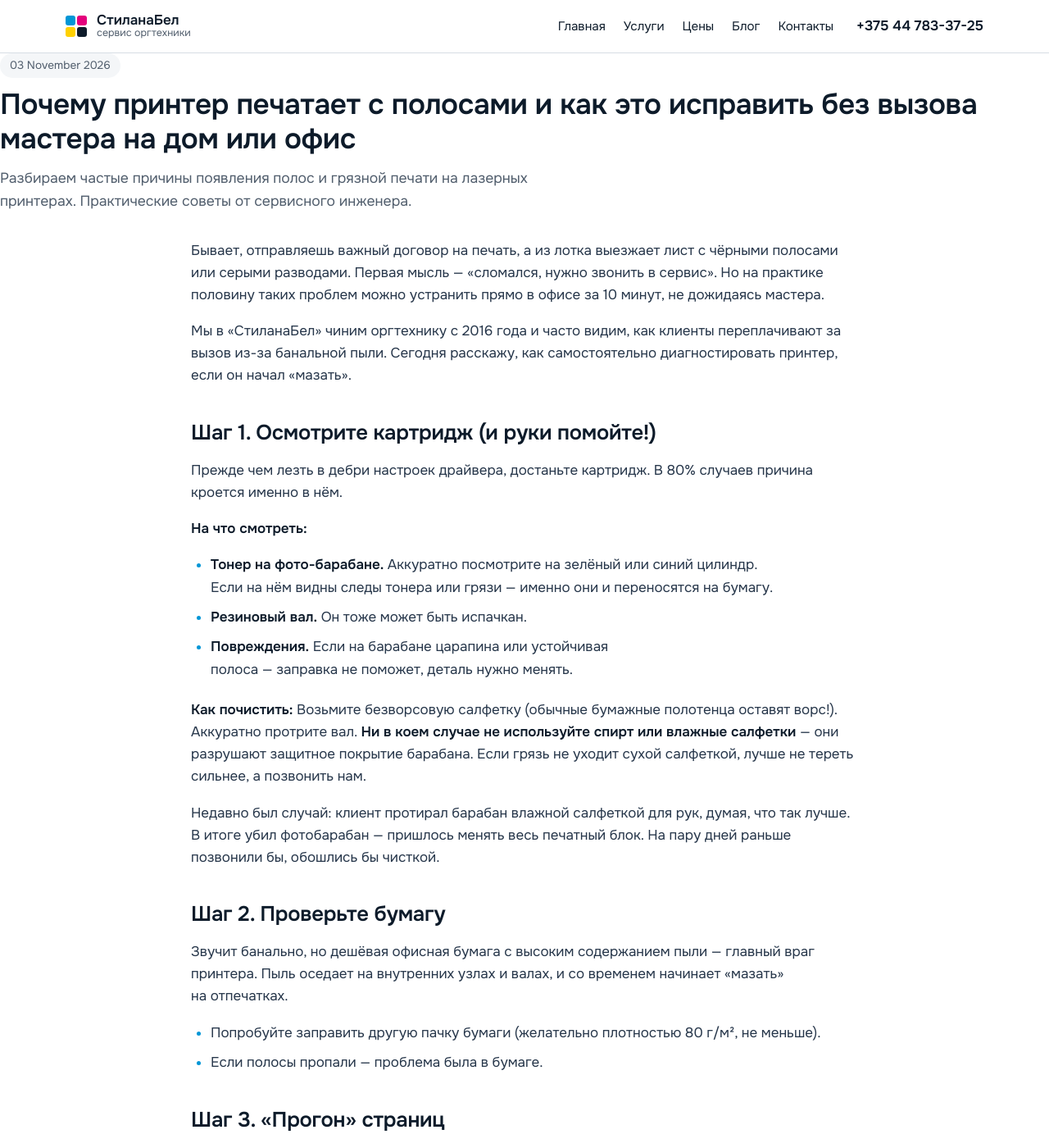
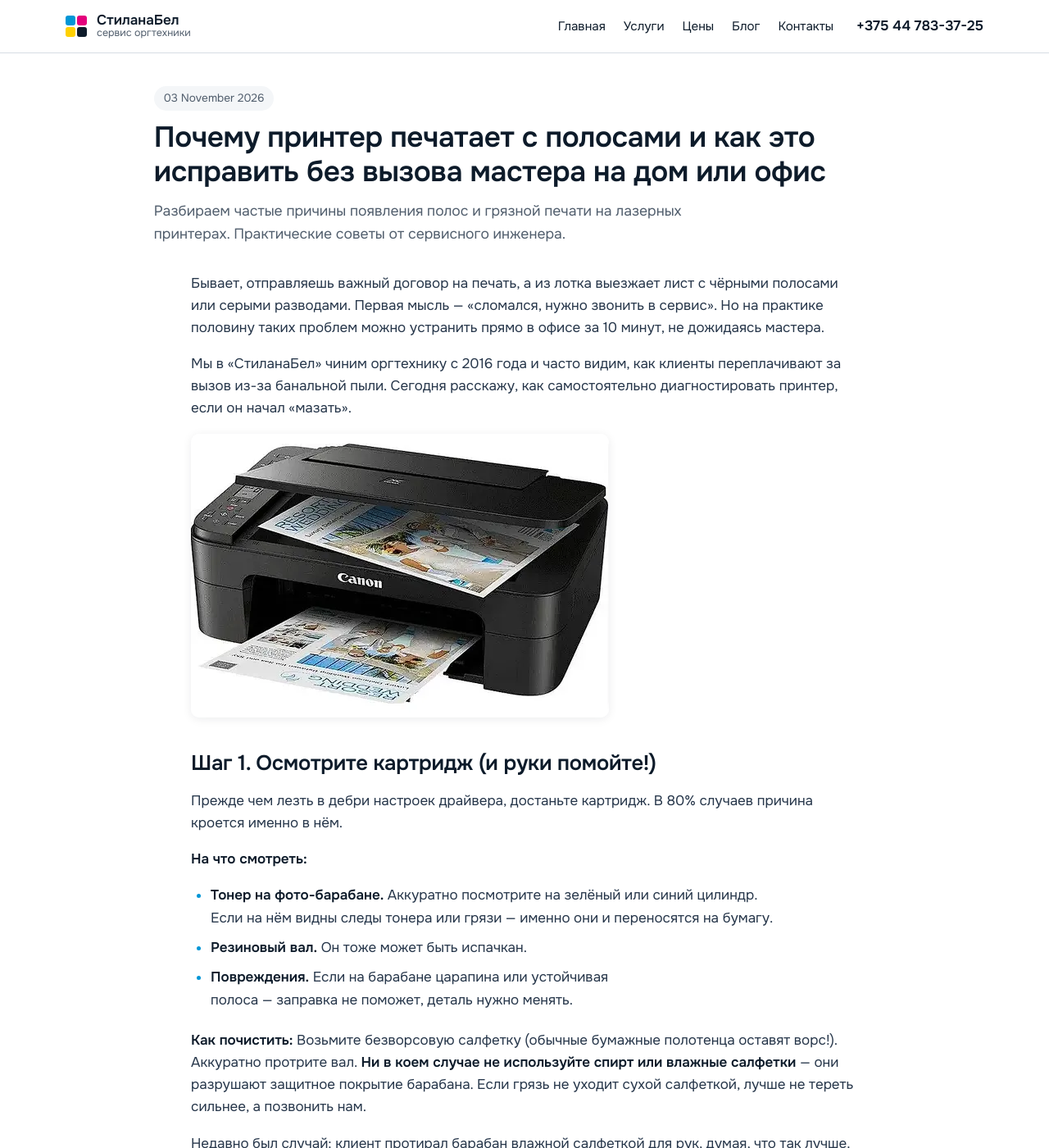
Before and after one commit to r1f666/stilanabel-service, a Jekyll site: the page built from docs/_posts/2026-11-03-chistka-printera.md, in a window 1280 px wide and 1400 px high. Shown: the whole window at 82% size. Built offline with Jekyll 4.4.1, drawn with Linux system fonts in a browser that asks for light colours; some web fonts are replaced.

Commit message:
Img test

```diff
--- a/docs/_posts/2026-11-03-chistka-printera.md
+++ b/docs/_posts/2026-11-03-chistka-printera.md
@@ -8,6 +8,8 @@ description: "Разбираем частые причины появления
 Бывает, отправляешь важный договор на печать, а из лотка выезжает лист с чёрными полосами или серыми разводами. Первая мысль — «сломался, нужно звонить в сервис». Но на практике половину таких проблем можно устранить прямо в офисе за 10 минут, не дожидаясь мастера.
 
 Мы в «СтиланаБел» чиним оргтехнику с 2016 года и часто видим, как клиенты переплачивают за вызов из-за банальной пыли. Сегодня расскажу, как самостоятельно диагностировать принтер, если он начал «мазать».
+
+![Принтер с полосами на отпечатке — причина для чистки картриджа](/img/printer.webp)
 
 ## Шаг 1. Осмотрите картридж (и руки помойте!)
 
--- a/docs/css/style.css
+++ b/docs/css/style.css
@@ -149,6 +149,7 @@ p{margin:0 0 1em}
   .dock a:nth-child(3){background:var(--tg)}
 }
 /* Blog */
+.post{max-width:min(80ch,90vw);margin-inline:auto;padding:40px 0 48px}
 .post__header{margin-bottom:32px}
 .post__header time{display:inline-block;padding:4px 12px;border-radius:99px;background:var(--paper);font-size:.85rem;color:var(--muted);margin-bottom:12px}
 .post__header h1{font-size:clamp(1.5rem,3.2vw,2.2rem);margin-bottom:12px}
```
Also changed, not shown: docs/img/printer.webp (added).
